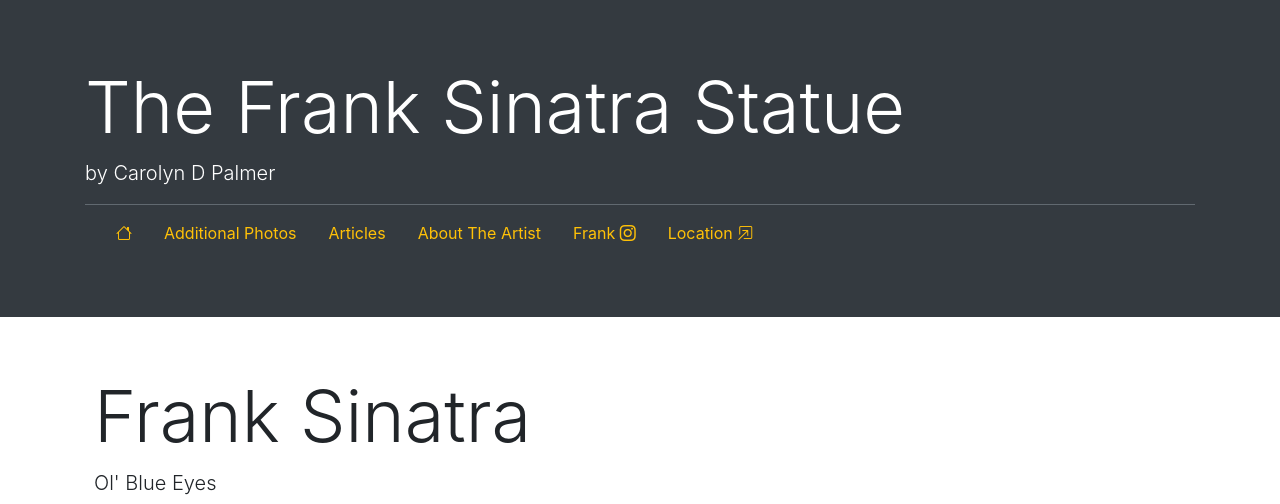
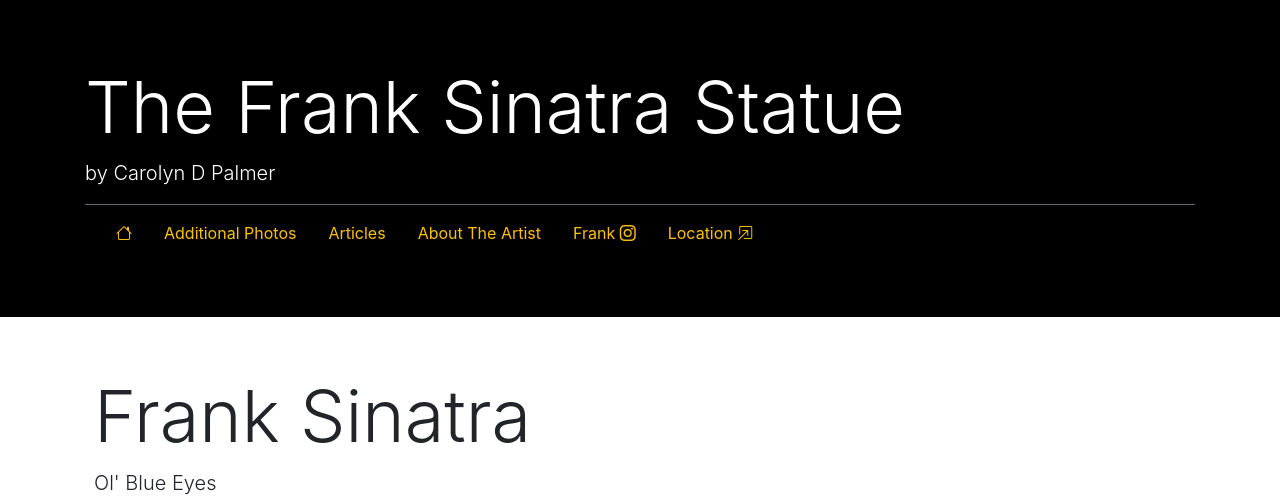
Before and after one commit to Dec24th/NodeProject, a website: page index.html in a window 1280 px wide. Shown: the top 504 px of the page. Drawn offline with nearby package versions, Linux system fonts and the light colour scheme.

Commit message:
added style.css, pathetic commit just to get a green box

```diff
--- a/index.html
+++ b/index.html
@@ -9,11 +9,13 @@
     <!-- Bootstrap CSS -->
     <link rel="stylesheet" href="https://stackpath.bootstrapcdn.com/bootstrap/4.3.1/css/bootstrap.min.css"
         integrity="sha384-ggOyR0iXCbMQv3Xipma34MD+dH/1fQ784/j6cY/iJTQUOhcWr7x9JvoRxT2MZw1T" crossorigin="anonymous">
-    <link rel="stylesheet" href="https://cdn.jsdelivr.net/npm/bootstrap-icons@1.7.2/font/bootstrap-icons.css">
+        <link rel="stylesheet" href="style.css">
+        <link rel="stylesheet" href="https://cdn.jsdelivr.net/npm/bootstrap-icons@1.7.2/font/bootstrap-icons.css">
+
 </head>
 
 <body>
-    <div class="jumbotron jumbotron-fluid bg-dark">
+    <div class="jumbotron jumbotron-fluid" >
         <div class="container">
             <h1 class="display-3 text-white">The Frank Sinatra Statue</h1>
             <p class="lead display-5 text-white">by Carolyn D Palmer</p>
--- /dev/null
+++ b/style.css
@@ -0,0 +1,3 @@
+.jumbotron {
+    background-color: black;
+}
```
